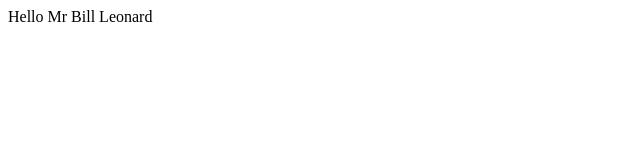
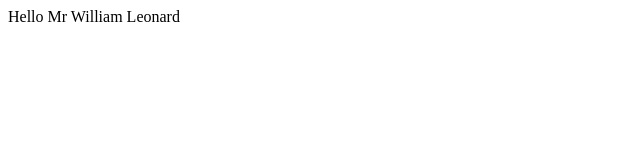
Before and after one commit to COMP140-Master/COMP140, a plain HTML site: page Chapter1/index.html in a window 1280 px wide. Shown: the full height of the page, 0-640 px from the left. Drawn offline with Linux system fonts and the light colour scheme.

Commit message:
Update index.html

```diff
--- a/Chapter1/index.html
+++ b/Chapter1/index.html
@@ -5,6 +5,6 @@
 <meta charset="utf-8">
 </head>
 <body>
-Hello Mr Bill Leonard
+Hello Mr William Leonard
 </body>
 </html>
```
